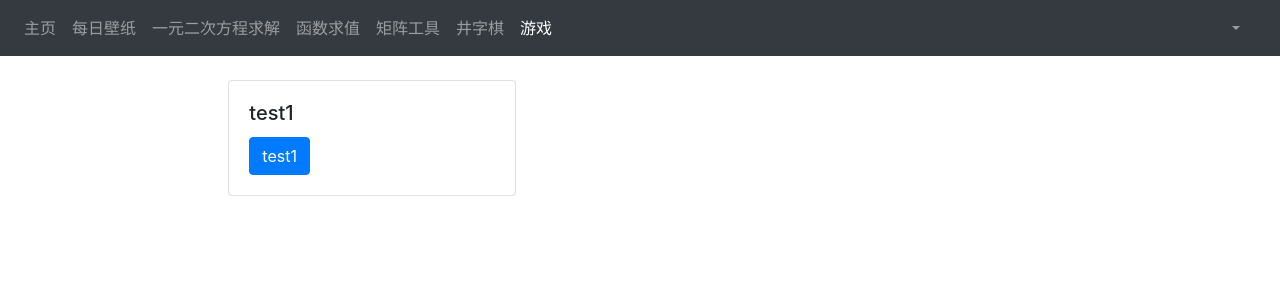
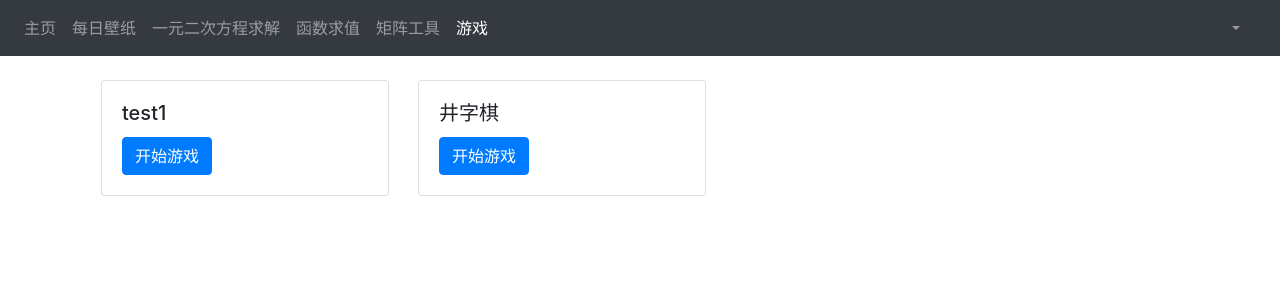
Before and after one commit to ZRHann/calc, a Django app: template calc/app01/templates/games.html in a window 1280 px wide. Shown: the top 300 px of the page. Run offline with Django 3.2, Linux system fonts and the light colour scheme; the template is opened without the code that fills it, so the values that code supplies are empty; some libraries are stand-ins or nearby versions.

Commit message:
优化了游戏界面

```diff
--- a/calc/app01/templates/base.html
+++ b/calc/app01/templates/base.html
@@ -40,9 +40,6 @@
             </li>
             <li class="nav-item" id="navMatrix">
                 <a class="nav-link" href="/matrix/">矩阵工具</a>
-            </li>
-            <li class="nav-item" id="navJingChess">
-                <a class="nav-link" href="/jingChess/">井字棋</a>
             </li>
             <li class="nav-item" id="navGames">
                 <a class="nav-link" href="/games/">游戏</a>
--- a/calc/app01/templates/games.html
+++ b/calc/app01/templates/games.html
@@ -7,18 +7,26 @@
 
 {% block content %}
 
-
-    <dev class="container">
-        <div class="col-lg-8 offset-lg-2">
-            <div class="card" style="width: 18rem;">
-                <div class="card-body">
-                    <h5 class="card-title">test1</h5>
-                    <a href="/games/test1/" class="btn btn-primary">test1</a>
+    <div class="container">
+        <div class="row mt-4">
+            <div class="col-lg-3 mx-3">
+                <div class="card" style="width: 18rem;">
+                    <div class="card-body">
+                        <h5 class="card-title">test1</h5>
+                        <a href="/games/test1/" class="btn btn-primary">开始游戏</a>
+                    </div>
+                </div>
+            </div>
+            <div class="col-lg-3 mx-3">
+                <div class="card" style="width: 18rem;">
+                    <div class="card-body">
+                        <h5 class="card-title">井字棋</h5>
+                        <a href="/games/jingChess/" class="btn btn-primary">开始游戏</a>
+                    </div>
                 </div>
             </div>
         </div>
-    </dev>
-
+    </div>
     <script>
         document.querySelector('#navGames').classList.add('active');
     </script>
--- a/calc/app01/templates/jingChess.html
+++ b/calc/app01/templates/jingChess.html
@@ -29,7 +29,7 @@
 </div>
 <button onclick="startGame()" class="btn btn-dark" id="cxksBTN">重新开始</button>
 <script>
-    document.querySelector('#navJingChess').classList.add('active');
+    document.querySelector('#navGames').classList.add('active');
 </script>
 <script src="{% static 'js/jingChess.js' %}"></script>
 {% endblock %}
--- a/calc/app01/views.py
+++ b/calc/app01/views.py
@@ -71,7 +71,7 @@ def yyec_equations(request):
     return render(request, 'yyec_equations.html', {'currentUsername': currentUsername})
 
 
-def jingChess(request):
+def games_jingChess(request):
     currentUsername = getUsername(request)
     return render(request, 'jingChess.html', {'currentUsername': currentUsername})
 
--- a/calc/calc/urls.py
+++ b/calc/calc/urls.py
@@ -21,7 +21,6 @@ urlpatterns = [
     path('', views.empty),
     path('index/', views.index),
     path('yyec_equations/', views.yyec_equations),
-    path('jingChess/', views.jingChess),
     path('function/', views.function),
     path('matrix/', views.matrix),
     path('function/ajax/', views.function_ajax),
@@ -50,4 +49,5 @@ urlpatterns = [
 
     path('games/test1/', views.games_test1),
     path('games/', views.games),
+    path('games/jingChess/', views.games_jingChess),
 ]
```
